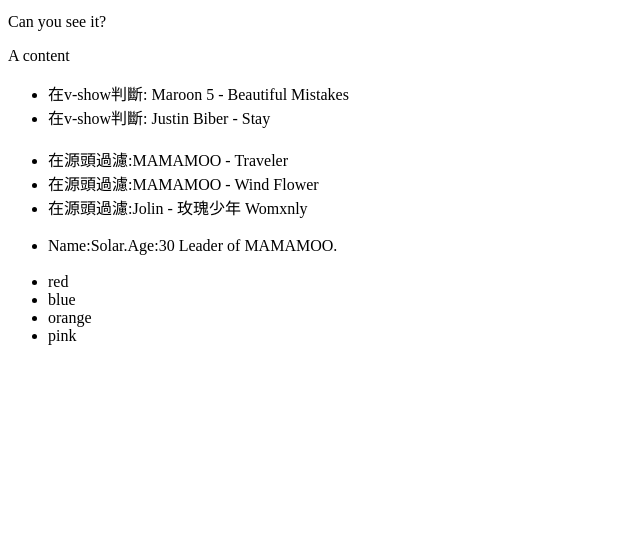
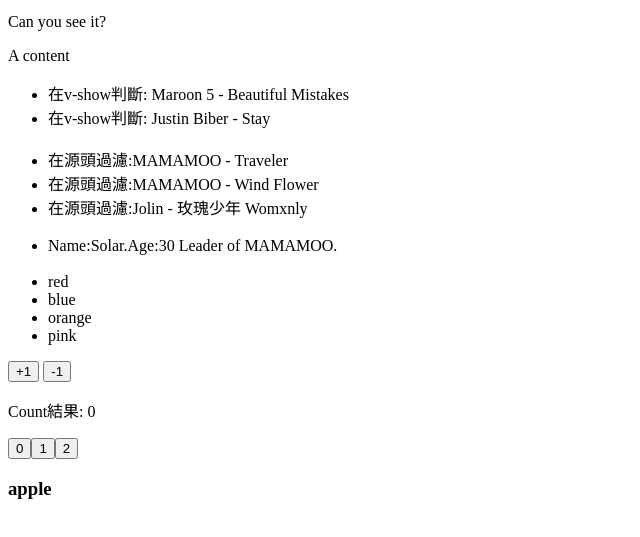
Before and after one commit to clingoram/practice, a plain HTML site: page index.html in a window 1280 px wide. Shown: the part 101-638 px from the top of the page, without its empty margins (0-640 px from the left). Drawn offline with nearby package versions, Linux system fonts and the light colour scheme.

Commit message:
practice event handling

```diff
--- a/index.html
+++ b/index.html
@@ -13,6 +13,7 @@
         <p>Can you see it?</p>
         <!-- vue -->
         <div id="section-for-vue">
+            <!-- D-5 Rendering -->
             <!-- 就算false還是會render，只是把它縮成小標籤而已，若頻繁切換、交互，不建議用v-if，因為v-if在做抽換dom的動作(不斷的更新dom tree，需要整個重新render、計算，使用queryselector也拿不到)，v-if若初始render是false不會做直到第一次是true，
                 如果是要做使用者互動居多，應該要用v-show(顯示或隱藏是使用CSS做處理)比較好 ，queryselector可以拿到，但不支援template(group)
 
@@ -41,6 +42,16 @@
                     {{value}}
                 </li>
             </ul>
+
+            <!-- D-6 v-on Event Handling 事件偵聽 -->
+            <button v-on:click="count+=1">+1</button>
+            <button v-on:click="count-=1">-1</button>
+            <p>Count結果: {{ count }}</p>
+
+            <button v-for="(value,index) in eventArray" v-on:click="count = index">{{ index }}</button>
+            <div>
+                <h3 v-for="(value,index) in eventArray" v-show="index === count">{{ value }}</h3>
+            </div>
         </div>
 
     </div>
--- a/javascript/vue/app.js
+++ b/javascript/vue/app.js
@@ -8,6 +8,15 @@
   el: '#section-for-vue',
   data() {
     return {
+      /*
+       Event Handling.
+       v-on
+      */
+      count: 0,
+      eventArray: ['apple', 'pineapple', 'watermelon'],
+      /*
+       Rendering start
+      */
       // 若show=true(顯示)
       show: false,
       type: 'A', // defalut
@@ -27,10 +36,16 @@
         ],
       // array.no key:value
       color: ['red', 'blue', 'orange', 'pink']
+      /*
+      Rendering end
+      */
     }
   },
-  // 做一次會cache(暫存)下來;methods:每次都會做
+  // computed:資料處理資料，做一次會cache(暫存)下來;methods:每次都會做;watch:資料傳事件、資料傳行為(監聽資料，若有更改，傳到行為)
   computed: {
+    /*
+      Rendering start
+    */
     conditionalContent: function () {
       return mapping[this.type] || 'No content';
     },
@@ -40,5 +55,14 @@
         return singer.gender === 'F';
       })
     }
+    /*
+     Rendering end
+    */
+  },
+  methods: {
+    // event
+    clickHandler: function (event) {
+      this.count = event.target
+    }
   }
 })
```
